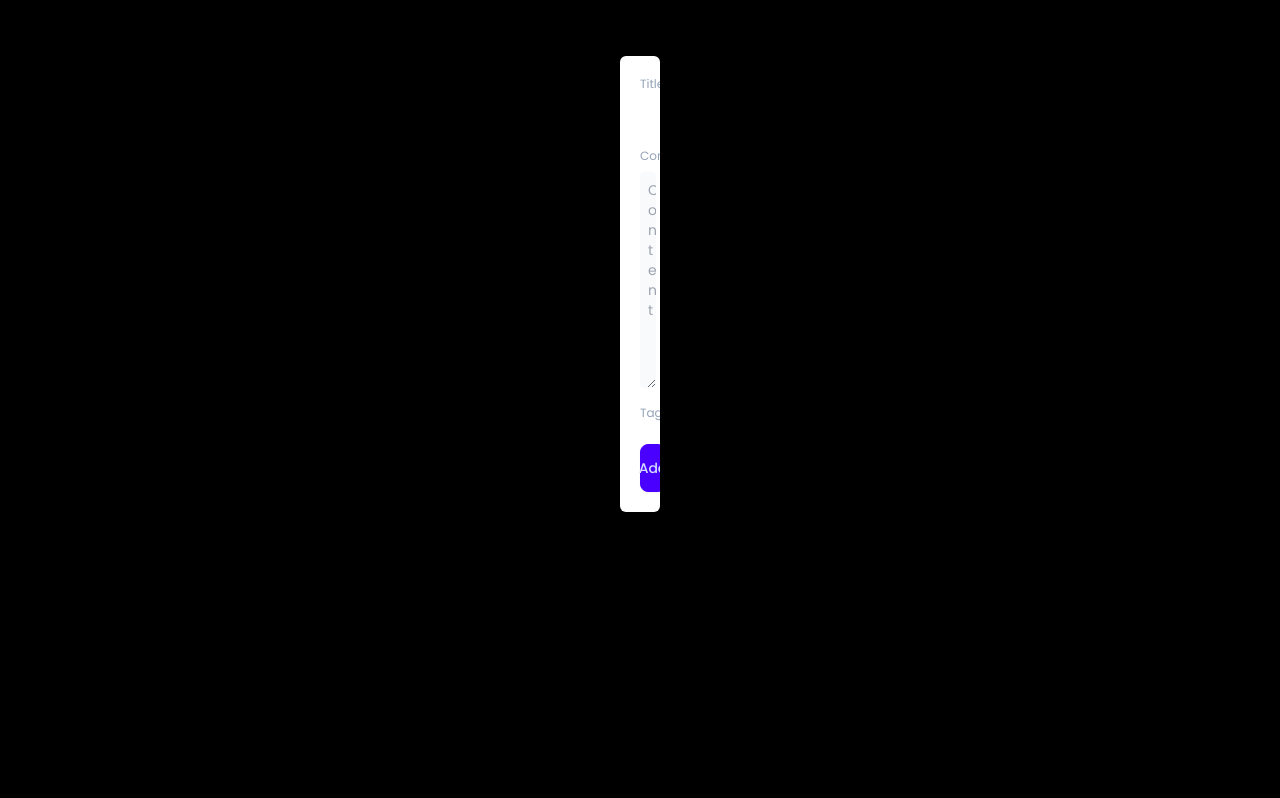
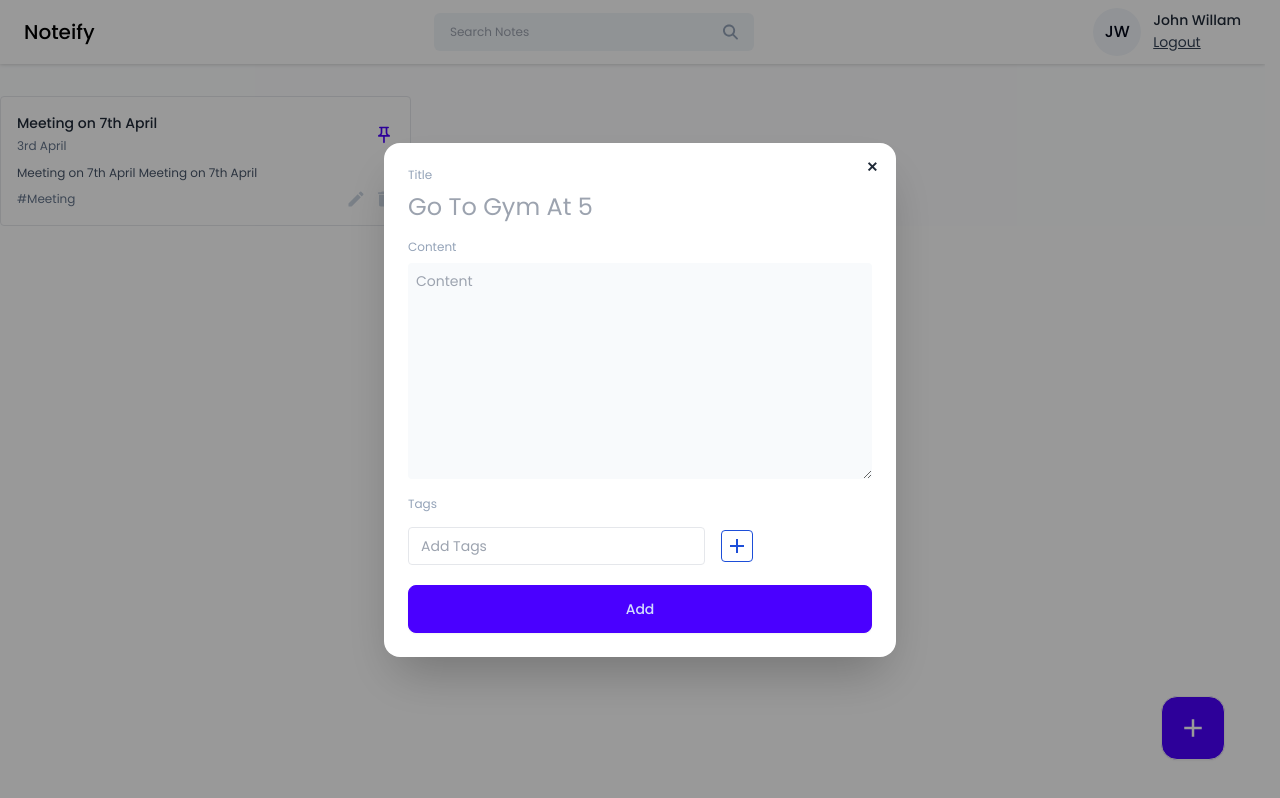
Before and after one commit to subarnoturja/noteify-client, a React (Vite) app: page / in a window 1280 px wide. Both pictures are taken after a click on the button 1208 px from the left and 728 px from the top of the page. Built offline with nearby package versions, Linux system fonts and the light colour scheme.

Commit message:
edit modal added

```diff
--- a/src/components/Cards/NoteCard.jsx
+++ b/src/components/Cards/NoteCard.jsx
@@ -1,3 +1,4 @@
+/* eslint-disable react/prop-types */
 import { MdCreate, MdDelete, MdOutlinePushPin } from "react-icons/md";
 
 const NoteCard = ({
--- /dev/null
+++ b/src/components/Input/TagInput.jsx
@@ -0,0 +1,63 @@
+/* eslint-disable react/prop-types */
+import { useState } from "react";
+import { MdAdd, MdClose } from "react-icons/md";
+
+const TagInput = ({ tags, setTags }) => {
+  const [inputValue, setInputValue] = useState("");
+
+  const handleInputChange = (e) => {
+    setInputValue(e.target.value);
+  };
+
+  const addNewTag = () => {
+    if (inputValue.trim() !== "") {
+      setTags([...tags, inputValue.trim()]);
+      setInputValue("");
+    }
+  };
+
+  const handleKeyDown = (e) => {
+    if (e.key === "Enter") {
+      addNewTag();
+    }
+  };
+
+  const handleRemoveTag = (tagToRemove) => {
+    setTags(tags.filter((tag) => tag !== tagToRemove));
+  }
+
+  return (
+    <div>
+      {tags?.length > 0 && (
+        <div className="flex items-center gap-2 flex-wrap mt-2">
+          {tags.map((tag, index) => (
+            <span key={index} className="flex items-center gap-2 text-sm text-slate-900 bg-slate-100 px-3 py-1 rounded">
+              #{tag}
+              <button onClick={() => {handleRemoveTag(tag)}}>
+                <MdClose></MdClose>
+              </button>
+            </span>
+          ))}
+        </div>
+      )}
+      <div className="flex items-center gap-4 mt-3">
+        <input
+          type="text"
+          value={inputValue}
+          className="text-sm bg-transparent border px-3 py-2 rounded outline-none"
+          placeholder="Add Tags"
+          onChange={handleInputChange}
+          onKeyDown={handleKeyDown}
+        />
+        <button
+          className="w-8 h-8 flex items-center justify-center rounded border border-blue-700 hover:bg-blue-700"
+          onClick={() => {addNewTag()}}
+        >
+          <MdAdd className="text-2xl text-blue-700 hover:text-white"></MdAdd>
+        </button>
+      </div>
+    </div>
+  );
+};
+
+export default TagInput;
--- a/src/pages/Home/AddEditNotes.jsx
+++ b/src/pages/Home/AddEditNotes.jsx
@@ -1,6 +1,44 @@
-import React from 'react';
+import { useState } from "react";
+import TagInput from "../../components/Input/TagInput";
 
-const AddEditNotes = () => {
+
+const AddEditNotes = ({ noteData, type }) => {
+
+    const [title, setTitle] = useState("");
+    const [content, setContent] = useState("");
+    const [tags, setTags] = useState([]);
+    const [error, setError] = useState(null);
+
+    // Add Note
+    const addNewNote = async () => {
+
+    }
+
+    // Edit Note
+    const editNote = async () => {
+
+    }
+
+    const handleAddNote = () => {
+        if(!title) {
+            setError("Please enter the Title")
+            return;
+        }
+
+        if(!content) {
+            setError("Please enter the content")
+            return;
+        }
+
+        setError("");
+
+        if(!type === "edit") {
+            editNote()
+        } else {
+            addNewNote()
+        }
+    }
+
     return (
         <div>
             <div className='flex flex-col gap-2'>
@@ -9,6 +47,8 @@ const AddEditNotes = () => {
                     type='text'
                     className='text-2xl text-slate-950 outline-none'
                     placeholder='Go To Gym At 5'
+                    value={title}
+                    onChange={({ target }) => setTitle(target.value)}
                 />
             </div>
             <div className='flex flex-col gap-2 mt-4'>
@@ -18,14 +58,19 @@ const AddEditNotes = () => {
                     className='text-sm text-slate-950 outline-none bg-slate-50 p-2 rounded'
                     placeholder='Content'
                     rows={10}
-                ></textarea>
+                    value={content}
+                    onChange={({ target }) => setContent(target.value)}
+                />
             </div>
             <div className='mt-3'>
                 <label className='input-label'>Tags</label>
+                <TagInput tags={tags} setTags={setTags} />
             </div>
+            {error && <p className="text-red-500 text-xs pt-4">{error}</p>}
             <button className='btn btn-primary w-full font-medium mt-5 p-3'
-            onClick={() => {}}
+            onClick={handleAddNote}
             >Add</button>
+
         </div>
     );
 };
--- a/src/pages/Home/Home.jsx
+++ b/src/pages/Home/Home.jsx
@@ -2,15 +2,13 @@ import { MdAdd } from "react-icons/md";
 import NoteCard from "../../components/Cards/NoteCard";
 import AddEditNotes from "./AddEditNotes";
 import { useState } from "react";
-import ReactModal from "react-modal";
 
 const Home = () => {
-
-    const [openAddEditModal, setOpenAddEditModal] = useState({
-        isShown: false,
-        type: "add",
-        data: null,
-    });
+  const [openAddEditModal, setOpenAddEditModal] = useState({
+    isShown: false,
+    type: "add",
+    data: null,
+  });
 
   return (
     <>
@@ -26,24 +24,25 @@ const Home = () => {
           onPinNote={() => {}}
         ></NoteCard>
       </div>
-      <button className="w-16 h-16 btn flex items-center justify-center rounded-2xl bg-primary hover:bg-blue-600 absolute right-10 bottom-10" onClick={() => {
-        setOpenAddEditModal({ isShown: true, type: "add", data: null });
-      }}>
+      <button
+        className="w-16 h-16 btn flex items-center justify-center rounded-2xl bg-primary hover:bg-blue-600 absolute right-10 bottom-10"
+        onClick={() => document.getElementById("my_modal_3").showModal()}
+      >
         <MdAdd className="text-[32px] text-white"></MdAdd>
       </button>
-      <ReactModal
-      isOpen={openAddEditModal.isShown}
-      onRequestClose={() => {}}
-      style={{
-        overlay: {
-            backgroundColor: "rgba(0,0,0,2)",
-        },
-      }}
-      contentLabel=""
-      className="w-[40px] max-h-3/4 bg-white rounded-md mx-auto mt-14 p-5 overflow-scroll"
-      >
-      <AddEditNotes></AddEditNotes>
-      </ReactModal>
+      <dialog id="my_modal_3" className="modal">
+        <div className="modal-box">
+          <form method="dialog">
+            <button className="btn btn-sm btn-circle btn-ghost absolute right-2 top-2">
+              ✕
+            </button>
+          </form>
+          <AddEditNotes
+          type={openAddEditModal.type}
+          noteData={openAddEditModal.data}
+          ></AddEditNotes>
+        </div>
+      </dialog>
     </>
   );
 };
```
